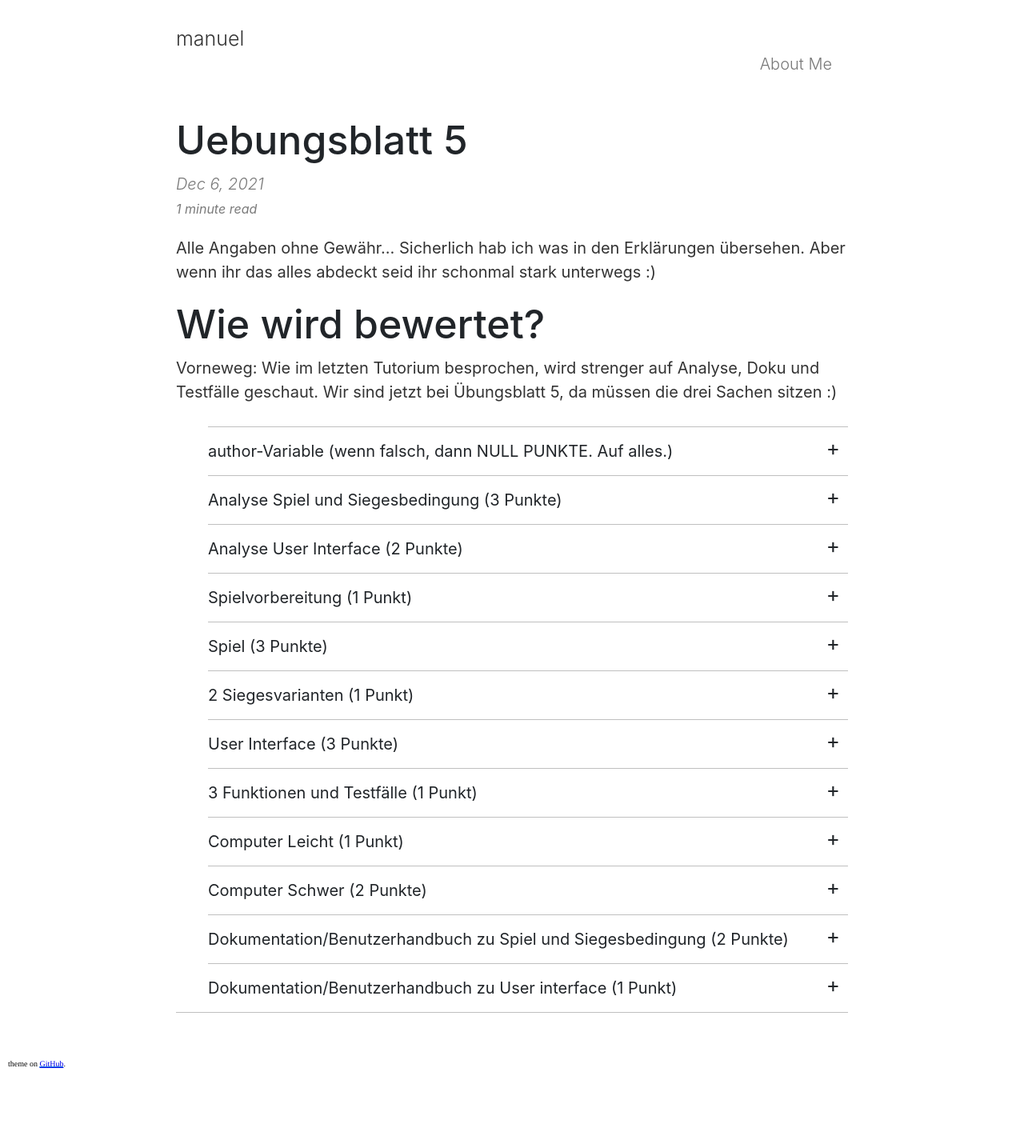
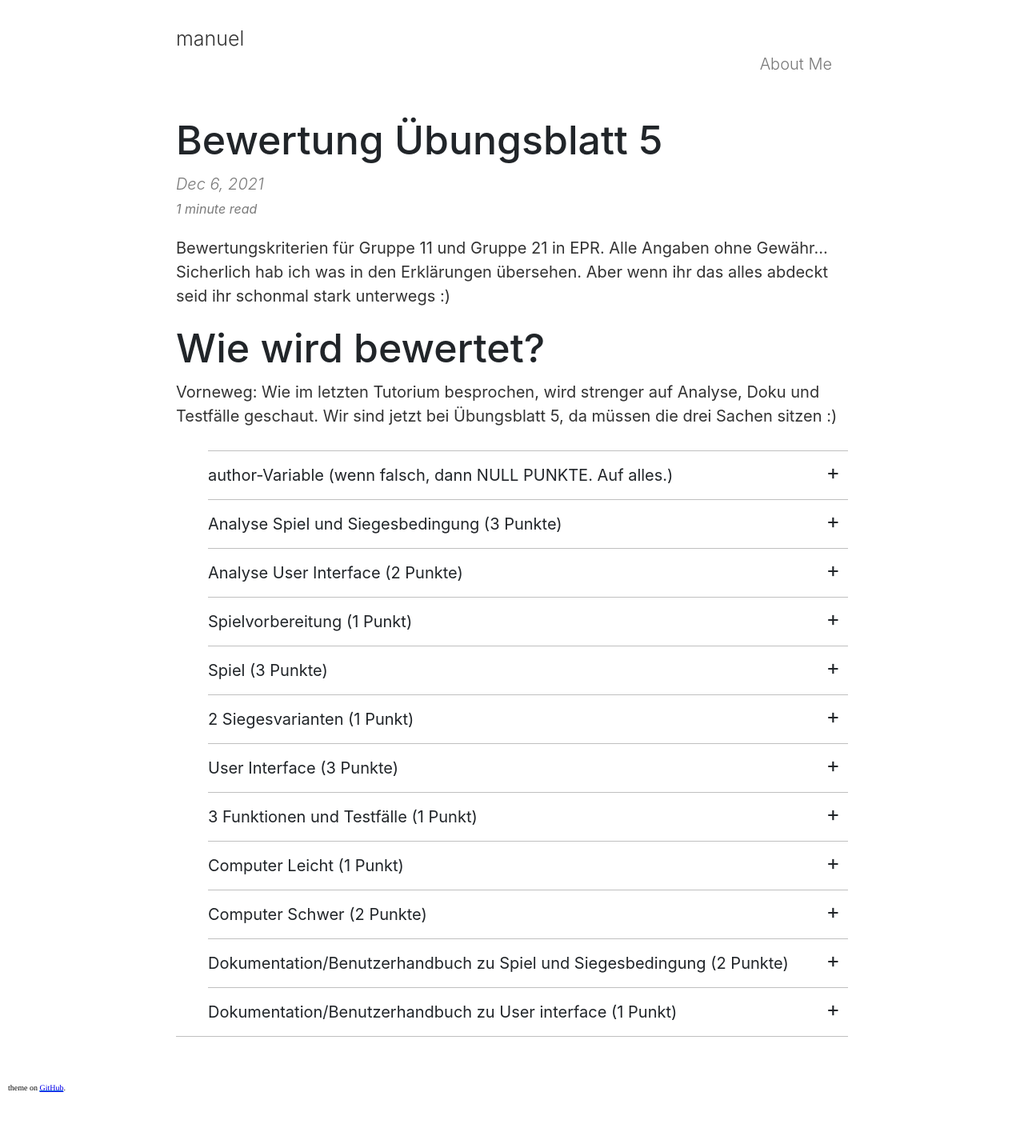
Before and after one commit to mAIRcode/mAIRcode.github.io, a Jekyll site: the page built from _posts/2021-12-06-bewertung-ue5.md, in a window 1280 px wide. Shown: the whole page at 80% size. Built offline with Jekyll 4.4.1, drawn with Linux system fonts in a browser that asks for light colours; nearby versions of some CDN libraries; before the commit the page ends 1400 px from its top, so only the background shows below that.

Commit message:
Update 2021-12-06-bewertung-ue5.md

```diff
--- a/_posts/2021-12-06-bewertung-ue5.md
+++ b/_posts/2021-12-06-bewertung-ue5.md
@@ -1,6 +1,5 @@
 ---
-title: Uebungsblatt 5
-subtitle: Bewertung Gr. 11 und Gr.21 EPR
+title: Bewertung Übungsblatt 5
 author: Manuel
 layout: post
 permalink: /7f79640ab8/  # sha256(Übungsblatt 5 - Hinweise)[:10]
@@ -38,7 +37,7 @@ accordion:
     content: Wie/Wo/Was eingeben, gibt es bekannte Bugs,
 ---
 
-Alle Angaben ohne Gewähr... Sicherlich hab ich was in den Erklärungen übersehen. Aber wenn ihr das alles abdeckt seid ihr schonmal stark unterwegs :)
+Bewertungskriterien für Gruppe 11 und Gruppe 21 in EPR. Alle Angaben ohne Gewähr... Sicherlich hab ich was in den Erklärungen übersehen. Aber wenn ihr das alles abdeckt seid ihr schonmal stark unterwegs :)
 
 # Wie wird bewertet?
 
```
